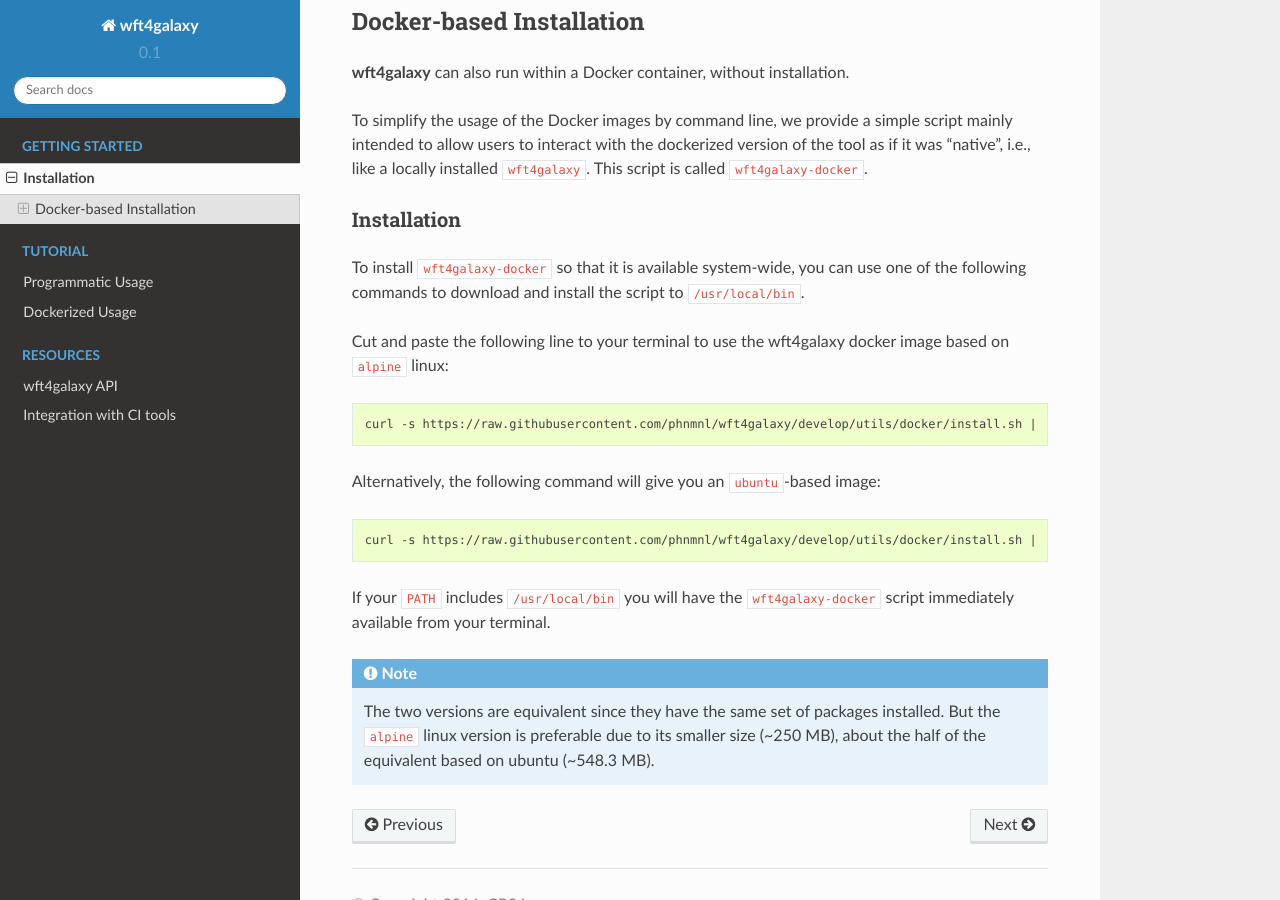
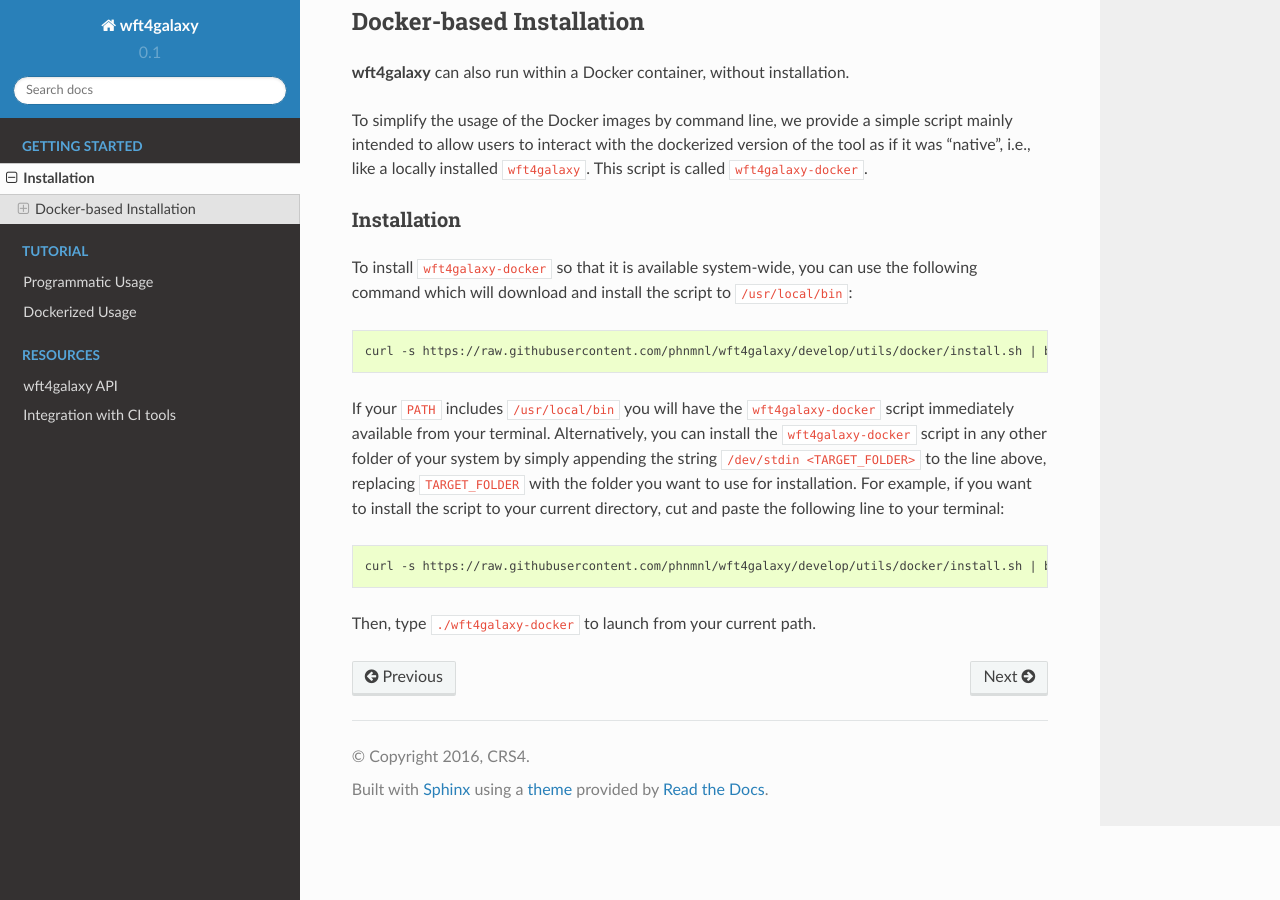
Before and after one commit to phnmnl/wft4galaxy, a Sphinx documentation site: the page built from docs/installation.rst, in a window 1280 px wide and 900 px high, scrolled down 1040 px. Built offline with Sphinx 7.4.7 and the Read the Docs theme 2.0.0, drawn with Linux system fonts in a browser that asks for light colours; pages that are not in the unit, such as notebooks, are missing from menus.

Commit message:
Update installation section

```diff
--- a/docs/installation.rst
+++ b/docs/installation.rst
@@ -1,5 +1,6 @@
 .. _installation:
 
+============
 Installation
 ============
 
@@ -19,12 +20,18 @@
 
 .. note:: Use the option ``--user`` to install the module only for the current user.
 
-.. warning:: If are using a linux base system (like *Ubuntu*), probably you need to install the ``python-lxml`` and ``libyaml-dev`` packages as a further requirement.
+.. warning:: If are using a linux base system (like *Ubuntu*), probably you need to install \
+             the ``python-lxml`` and ``libyaml-dev`` packages as a further requirement.
 
 .. note:: If want to use wft4galaxy with Docker, you can skip the two steps above: see :ref:`docker` for more details.
 
 
-As a final step, you need to get an **API KEY** from your Galaxy instance, which can be done from the *'User'* menu of the web Galaxy interface. This API KEY, together with the URL of your Galaxy instance (i.e., ``http://192.168.64.2:30700``), must be provided to wft4galaxy in order for it to connect to and communicate with that server. This can be done either passing them as parameters to the command line script (see CLI options :ref:`notebooks/1_run_suite_from_cli.ipynb`) and to the the main API endpoints (see :ref:`programmatic_usage`) or setting them as environment variables; i.e.:
+As a final step, you need to get an **API KEY** from your Galaxy instance, which can be done
+from the *'User'* menu of the web Galaxy interface. This API KEY, together with the URL of your Galaxy instance
+(i.e., ``http://192.168.64.2:30700``), must be provided to wft4galaxy in order for it to connect
+to and communicate with that server. This can be done either passing them as parameters to the command line script
+(see CLI options :ref:`notebooks/1_run_suite_from_cli.ipynb`) and to the the main API endpoints
+(see :ref:`programmatic_usage`) or setting them as environment variables; i.e.:
 
 .. code-block:: bash
 
@@ -37,27 +44,29 @@
 
 **wft4galaxy** can also run within a Docker container, without installation.
 
-To simplify the usage of the Docker images by command line, we provide a simple script mainly intended to allow users to interact with the dockerized version of the tool as if it was "native", i.e., like a locally installed ``wft4galaxy``. This script is called ``wft4galaxy-docker``.
+To simplify the usage of the Docker images by command line, we provide a simple script mainly intended
+to allow users to interact with the dockerized version of the tool as if it was "native",
+i.e., like a locally installed ``wft4galaxy``. This script is called ``wft4galaxy-docker``.
 
 Installation
 ------------
 
 To install ``wft4galaxy-docker`` so that it is available system-wide, you can use
-one of the following commands to download and install the script to
-``/usr/local/bin``.
-
-Cut and paste the following line to your terminal to use the wft4galaxy docker image based on ``alpine`` linux:
+the following command which will download and install the script to
+``/usr/local/bin``:
 
 .. code-block:: bash
 
-  curl -s https://raw.githubusercontent.com/phnmnl/wft4galaxy/develop/utils/docker/install.sh |  sudo bash /dev/stdin alpine
+  curl -s https://raw.githubusercontent.com/phnmnl/wft4galaxy/develop/utils/docker/install.sh | bash
 
-Alternatively, the following command will give you an ``ubuntu``-based image:
+If your ``PATH`` includes ``/usr/local/bin`` you will have the ``wft4galaxy-docker`` script
+immediately available from your terminal. Alternatively, you can install the ``wft4galaxy-docker`` script
+in any other folder of your system by simply appending the string ``/dev/stdin <TARGET_FOLDER>``
+to the line above, replacing ``TARGET_FOLDER`` with the folder you want to use for installation.
+For example, if you want to install the script to your current directory, cut and paste the following line to your terminal:
 
 .. code-block:: bash
 
-  curl -s https://raw.githubusercontent.com/phnmnl/wft4galaxy/develop/utils/docker/install.sh |  sudo bash /dev/stdin ubuntu
+  curl -s https://raw.githubusercontent.com/phnmnl/wft4galaxy/develop/utils/docker/install.sh | bash /dev/stdin .
 
-If your ``PATH`` includes ``/usr/local/bin`` you will have the ``wft4galaxy-docker`` script immediately available from your terminal.
-
-.. note:: The two versions are equivalent since they have the same set of packages installed. But the ``alpine`` linux version is preferable due to its smaller size (~250 MB), about the half of the equivalent based on ubuntu (~548.3 MB).
+Then, type ``./wft4galaxy-docker`` to launch from your current path.
```
